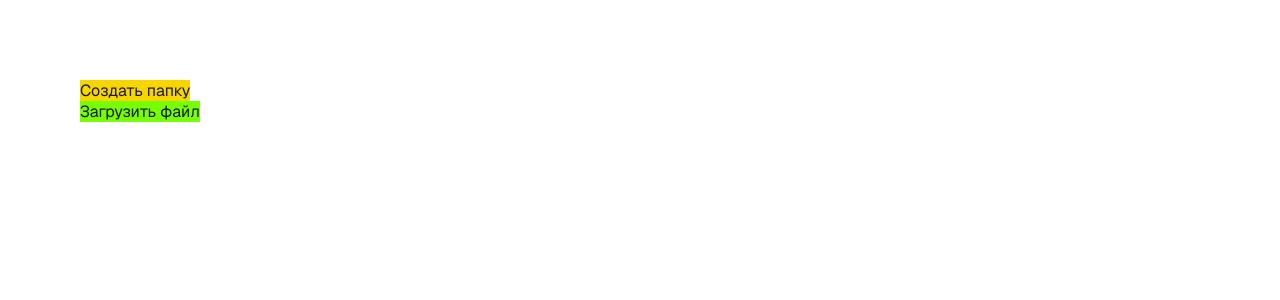
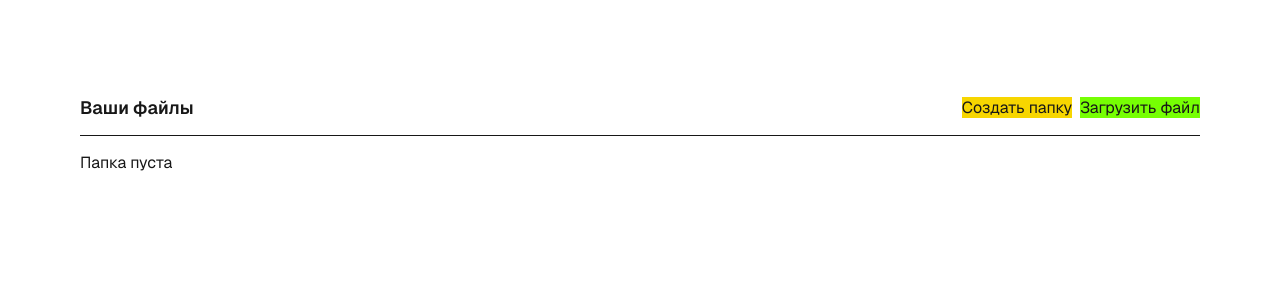
Before and after one commit to denispan/rshb-file-tree, a Next.js app: page / in a window 1280 px wide. Shown: the top 300 px of the page. Built offline with nearby package versions, Linux system fonts and the light colour scheme.

Commit message:
add FileTree component

```diff
--- a/src/app/page.tsx
+++ b/src/app/page.tsx
@@ -1,13 +1,10 @@
-"use client";
-
-import Button from "@/components/Button";
 import styles from "./page.module.css";
+import FileTree from "@/components/FileTree";
 
 export default function Home() {
   return (
       <main className={styles.main}>
-        <Button title="Создать папку" bgColor="yellow" onClick={() => {}} />
-        <Button title="Загрузить файл" onClick={() => {}} />
+        <FileTree title="Ваши файлы" />
       </main>
   );
 }
--- /dev/null
+++ b/src/components/FileTree/index.tsx
@@ -0,0 +1,29 @@
+"use client";
+
+import styles from './styles.module.css';
+import React from 'react';
+import Button from '../Button';
+
+interface FileTreeProps {
+  title?: string;
+}
+
+const FileTree: React.FC<FileTreeProps> = ({title}) => {
+  return (
+    <>
+      <header className={styles.header}>
+        <h3 className={styles.title}>{title}</h3>
+        <div className={styles.buttons}>
+          <Button title='Создать папку' bgColor='yellow' onClick={() => {}} />
+          <Button title='Загрузить файл' bgColor='lightGreen' onClick={() => {}} />
+        </div>
+      </header>
+
+      <div className={styles.content}>
+        <p>Папка пуста</p>
+      </div>
+    </>
+  )
+}
+
+export default FileTree;
--- /dev/null
+++ b/src/components/FileTree/styles.module.css
@@ -0,0 +1,19 @@
+.header {
+  display: flex;
+  justify-content: space-between;
+  align-items: center;
+  padding: 16px 0;
+  margin-bottom: 16px;
+  border-bottom: 1px solid var(--color-rich-black);
+}
+
+.title {
+  margin: 0;
+  font-size: 18px;
+  font-weight: 600;
+}
+
+.buttons {
+  display: flex;
+  gap: 8px;
+}
```
